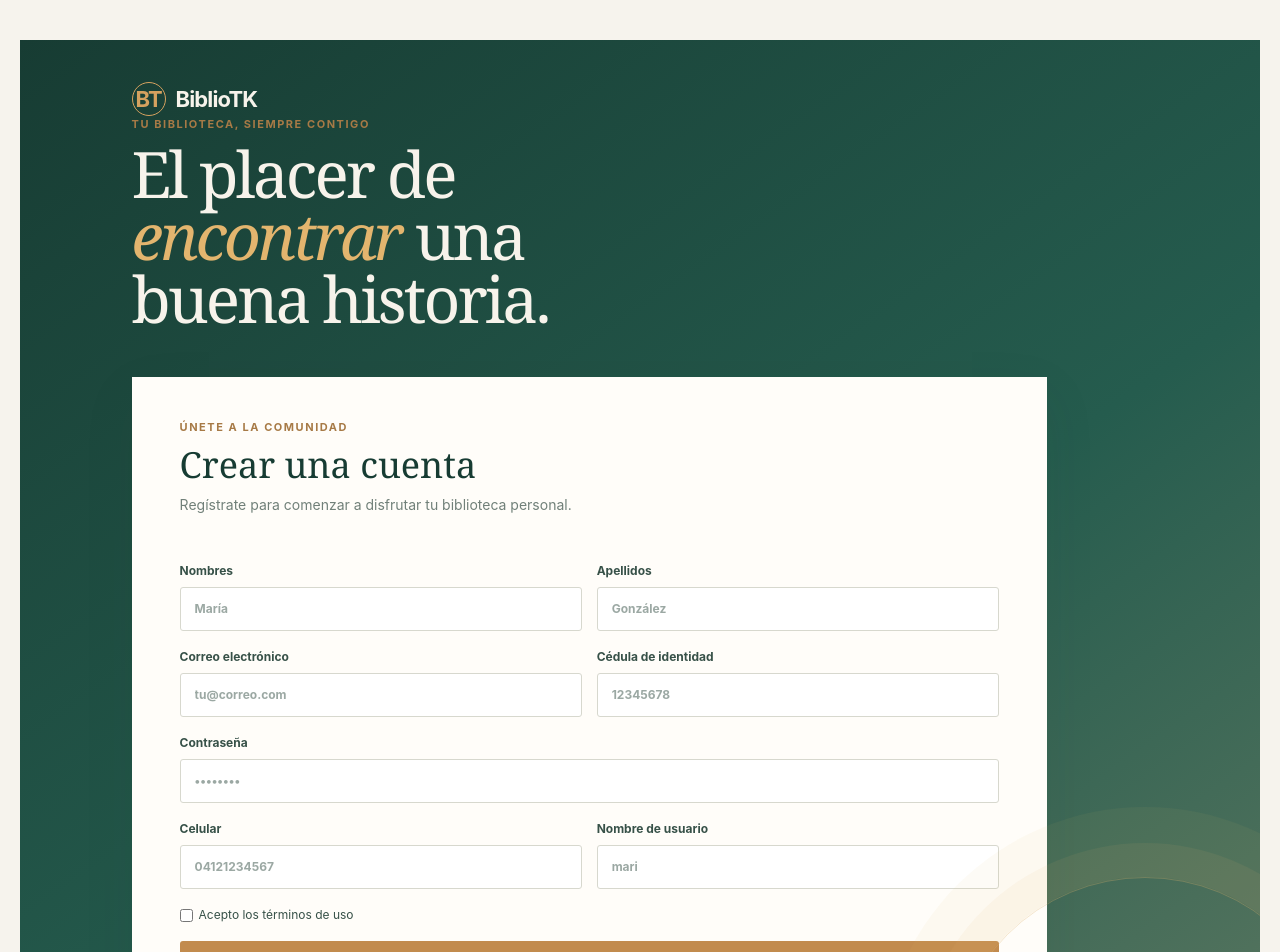
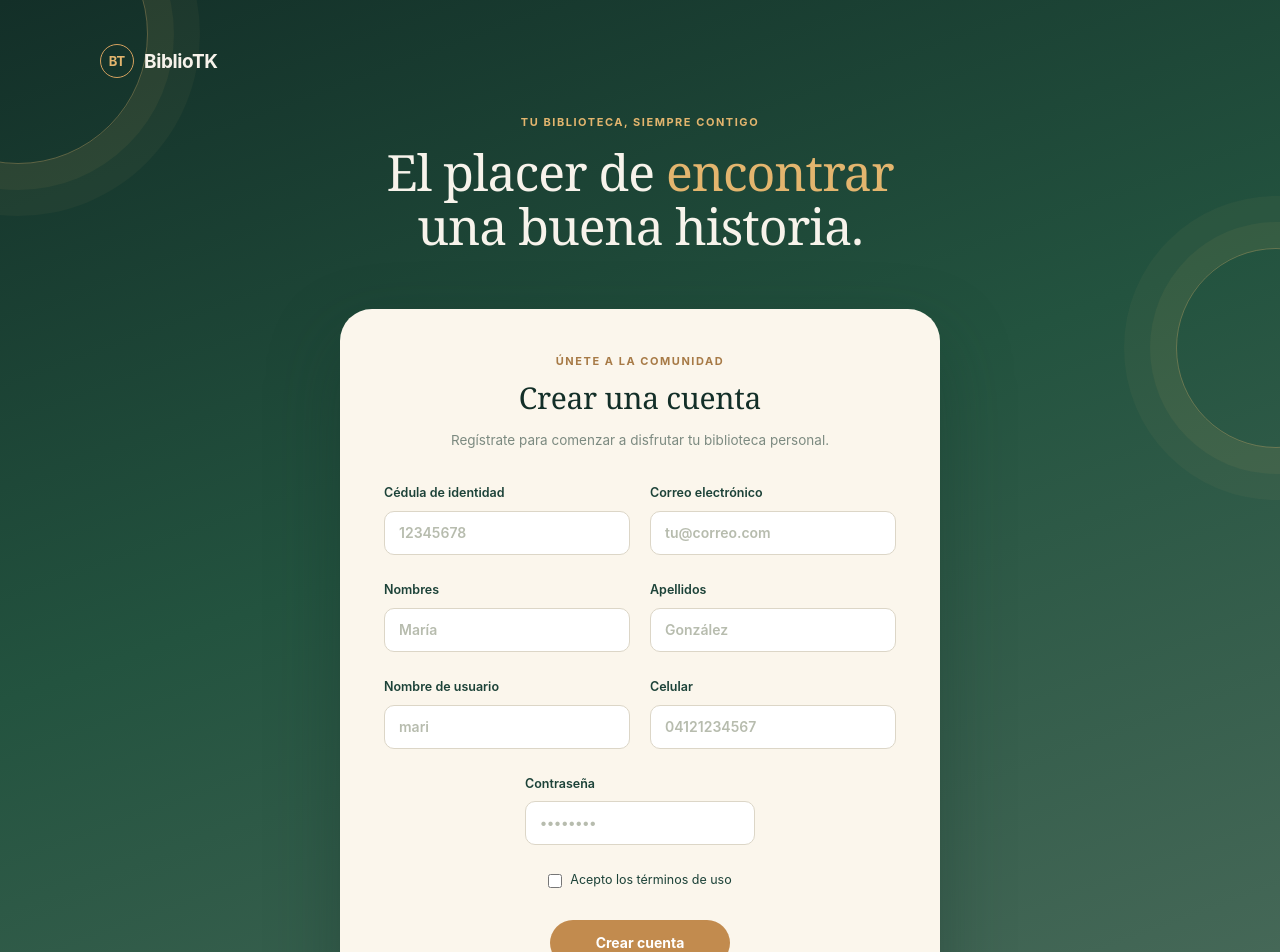
Before and after one commit to Maikiuwu/FrontBiblioTK, a React (Vite) app: page /register in a window 1280 px wide. Shown: the top 952 px of the page. Built offline with nearby package versions, Linux system fonts and the light colour scheme.

Commit message:
Mejora y limpieza de vista registro

```diff
--- a/src/app/pages/Register.jsx
+++ b/src/app/pages/Register.jsx
@@ -13,7 +13,6 @@ const initialFormData = {
 };
 
 function Register({ onBack }) {
-
 	const [submitted, setSubmitted] = useState(false);
 	const [formData, setFormData] = useState(initialFormData);
 
@@ -37,81 +36,138 @@ function Register({ onBack }) {
 		}
 	};
 
+	const inputClasses =
+		"w-full rounded-[10px] border border-[#dcd6c7] bg-white px-3.5 py-2.75 text-sm text-[#18332d] outline-none placeholder:text-[#b7bcae] focus:border-[#4c6c5c] focus:shadow-[0_0_0_3px_rgba(76,108,92,0.18)]";
+	const labelClasses = "grid gap-2 text-[12.5px] font-semibold text-[#1c4238]";
+
 	return (
-		<main className="grid min-h-screen place-items-center bg-[#f6f3ed] px-5 py-10 font-['Inter','Segoe_UI',sans-serif] text-[#18332d] ">
-			<section className="relative flex min-h-71.25 flex-col justify-between overflow-hidden bg-[linear-gradient(145deg,#173c33_0%,#255c4e_58%,#5b7760_100%)] px-[8%] py-7 text-[#f7f3eb] after:absolute after:-bottom-36 after:-right-20 after:size-97.5 after:rounded-full after:border after:border-[#deb36f]/30 after:shadow-[0_0_0_34px_rgba(222,179,111,0.08),0_0_0_70px_rgba(222,179,111,0.06)] md:min-h-0 md:px-[9%] md:py-10.5 w-full">
-				<div className="relative z-10 flex items-center gap-2.5 text-[22px] font-bold tracking-[-0.04em] max-md:hidden">
-					<span className="grid size-8.5 place-items-center rounded-full border border-[#d4a15f] text-[#d4a15f]">
+		<main className="relative min-h-screen overflow-hidden bg-[linear-gradient(160deg,#132f28_0%,#23533f_45%,#4c6c5c_100%)] px-5 py-11 font-['Inter','Segoe_UI',sans-serif] text-[#18332d]">
+			{/* detalle decorativo repetido en el fondo, sin superponerse a la tarjeta */}
+			<div className="pointer-events-none absolute -left-28 -top-24 size-65 rounded-full border border-[#e3b56e]/35 shadow-[0_0_0_26px_rgba(227,181,110,0.06),0_0_0_52px_rgba(227,181,110,0.045)]" />
+			<div className="pointer-events-none absolute -right-24 top-62 hidden size-50 rounded-full border border-[#e3b56e]/35 shadow-[0_0_0_26px_rgba(227,181,110,0.06),0_0_0_52px_rgba(227,181,110,0.045)] md:block" />
+			<div className="pointer-events-none absolute -bottom-40 left-1/3 size-85 rounded-full border border-[#e3b56e]/35 shadow-[0_0_0_26px_rgba(227,181,110,0.06),0_0_0_52px_rgba(227,181,110,0.045)]" />
+
+			<div className="relative z-10 mx-auto max-w-270">
+				{/* logo, arriba a la derecha, circulo y texto centrados entre si */}
+				<div className="mb-9 flex justify-start">
+					<div className="flex items-center gap-2.5">
+						<span className="grid size-8.5 place-items-center rounded-full border border-[#d4a15f] text-[13px] font-bold leading-none text-[#e3b56e]">
 							BT
 						</span>
-					<span>BiblioTK</span>
+						<span className="text-[19px] font-bold leading-none tracking-[-0.02em] text-[#f7f3eb]">
+							BiblioTK
+						</span>
 					</div>
-				<div className="relative z-10 my-auto">
-					<p className="mb-2.5 text-[11px] font-bold uppercase tracking-[0.14em] text-[#a77a46]">
+				</div>
+
+				{/* hero, centrado, "encontrar" cierra la primera linea */}
+				<div className="mx-auto mb-14 max-w-160 text-center">
+					<p className="mb-3.5 text-[11px] font-bold uppercase tracking-[0.14em] text-[#e3b56e]">
 						Tu biblioteca, siempre contigo
 					</p>
-					<h1 className="m-0 mb-5.5 max-w-170 font-[Georgia,serif] text-[39px] font-medium leading-[0.98] tracking-[-0.045em] md:text-[clamp(42px,5vw,69px)]">
-						El placer de
-						<br />
-						<em className="text-[#e3b56e]">encontrar</em> una
-						<br />
-						buena historia.
+					<h1 className="m-0 font-[Georgia,serif] text-[32px] font-medium leading-[1.08] tracking-[-0.02em] text-[#f7f3eb] md:text-[clamp(32px,5vw,50px)]">
+						<span className="block">
+							El placer de{" "}
+							<em className="not-italic text-[#e3b56e]">encontrar</em>
+						</span>
+						<span className="block">una buena historia.</span>
 					</h1>
 				</div>
-				<br />
 
-				<section className="w-full max-w-[90%] bg-[#fffdf9] px-6.25 py-8 shadow-[0_18px_50px_rgba(38,63,53,0.08)] md:px-12 md:py-10.5">
-					<div className="mb-12">
-						<p className="mb-2.5 text-[11px] font-bold uppercase tracking-[0.14em] text-[#a77a46]">
+				{/* tarjeta, centrada, angosta, bordes curvos */}
+				<section className="mx-auto max-w-150 rounded-[32px] bg-[#fbf6ec] px-8 pt-11 pb-9 shadow-[0_30px_70px_rgba(19,47,40,0.35)] md:px-11">
+					<div className="mb-8.5 text-center">
+						{submitted ? (
+							<>
+								<p className="mb-1.5 text-[17px] font-bold uppercase tracking-[0.14em] text-[#a77a46]">
+									Cuenta creada
+								</p>
+								<h2 className="m-0 font-[Georgia,serif] text-[30px] font-medium tracking-[-0.01em] text-[#132f28]">
+									Bienvenido a la comunidad
+								</h2>
+								<p className="mt-2.5 text-[14.5px] text-[#7c8a80]">
+									Esperamos que disfrutes tu estancia.
+								</p>
+							</>
+						) : (
+							<>
+								<p className="mb-1.5 text-[11px] font-bold uppercase tracking-[0.14em] text-[#a77a46]">
 									Únete a la comunidad
 								</p>
-						<h1 className="m-0 font-[Georgia,serif] text-4xl font-medium text-[#173c33]">
+								<h2 className="m-0 font-[Georgia,serif] text-[30px] font-medium tracking-[-0.01em] text-[#132f28]">
 									Crear una cuenta
-						</h1>
-						<p className="mt-2.5 mb-7.5 text-sm text-[#718079]">
+								</h2>
+								<p className="mt-2.5 text-[13.5px] text-[#7c8a80]">
 									Regístrate para comenzar a disfrutar tu biblioteca personal.
 								</p>
+							</>
+						)}
 					</div>
 
 					{submitted ? (
-						<div className="mt-5.5 grid min-h-37.5 place-content-center gap-2 bg-[#fffdf9] text-center text-[#8c9991]">
-							<strong className="font-[Georgia,serif] text-base text-[#375148]">
-								Solicitud enviada
-							</strong>
-							<p className="m-0 text-[11px]">
-								Revisaremos tus datos y te contactaremos pronto.
-							</p>
+						<div
+							className="grid min-h-0 place-content-center"
+							aria-live="polite"
+						/>
+					) : (
+						<form onSubmit={handleSubmit} className="grid gap-6.5">
+							<div className="grid gap-6.5 gap-x-5 md:grid-cols-2">
+								<label htmlFor="cc" className={labelClasses}>
+									Cédula de identidad
+									<input
+										id="cc"
+										name="cc"
+										className={inputClasses}
+										type="text"
+										inputMode="numeric"
+										pattern="[0-9]*"
+										placeholder="12345678"
+										autoComplete="off"
+										required
+										value={formData.cc}
+										onChange={handleChange}
+									/>
+								</label>
+								<label htmlFor="email" className={labelClasses}>
+									Correo electrónico
+									<input
+										id="email"
+										name="email"
+										className={inputClasses}
+										type="email"
+										placeholder="tu@correo.com"
+										autoComplete="email"
+										required
+										value={formData.email}
+										onChange={handleChange}
+									/>
+								</label>
 							</div>
-					) : (
-						<form onSubmit={handleSubmit} className="grid gap-4.5">
-							<div className="grid gap-3.75 md:grid-cols-2">
-								<label
-									htmlFor="nombres"
-									className="grid gap-2 text-xs font-bold text-[#375148]"
-								>
+
+							<div className="grid gap-6.5 gap-x-5 md:grid-cols-2">
+								<label htmlFor="nombres" className={labelClasses}>
 									Nombres
 									<input
 										id="nombres"
 										name="nombres"
-										className="w-full rounded-[3px] border border-[#d7d8ce] bg-white px-3.5 py-3.25 outline-none focus:border-[#3d7966] focus:shadow-[0_0_0_3px_#dcebe2]"
+										className={inputClasses}
 										type="text"
 										placeholder="María"
+										autoComplete="given-name"
 										required
 										value={formData.nombres}
 										onChange={handleChange}
 									/>
 								</label>
-								<label
-									htmlFor="apellidos"
-									className="grid gap-2 text-xs font-bold text-[#375148]"
-								>
+								<label htmlFor="apellidos" className={labelClasses}>
 									Apellidos
 									<input
 										id="apellidos"
 										name="apellidos"
-										className="w-full rounded-[3px] border border-[#d7d8ce] bg-white px-3.5 py-3.25 outline-none focus:border-[#3d7966] focus:shadow-[0_0_0_3px_#dcebe2]"
+										className={inputClasses}
 										type="text"
 										placeholder="González"
+										autoComplete="family-name"
 										required
 										value={formData.apellidos}
 										onChange={handleChange}
@@ -119,116 +175,94 @@ function Register({ onBack }) {
 								</label>
 							</div>
 
-							<div className="grid gap-3.75 md:grid-cols-2">
-								<label
-									htmlFor="email"
-									className="grid gap-2 text-xs font-bold text-[#375148]"
-								>
-									Correo electrónico
+							<div className="grid gap-6.5 gap-x-5 md:grid-cols-2">
+								<label htmlFor="nombreUsuario" className={labelClasses}>
+									Nombre de usuario
 									<input
-										id="email"
-										name="email"
-										className="w-full rounded-[3px] border border-[#d7d8ce] bg-white px-3.5 py-3.25 outline-none focus:border-[#3d7966] focus:shadow-[0_0_0_3px_#dcebe2]"
-										type="email"
-										placeholder="tu@correo.com"
+										id="nombreUsuario"
+										name="nombreUsuario"
+										className={inputClasses}
+										type="text"
+										placeholder="mari"
+										autoComplete="username"
 										required
-										value={formData.email}
+										value={formData.nombreUsuario}
 										onChange={handleChange}
 									/>
 								</label>
+								<label htmlFor="celular" className={labelClasses}>
+									Celular
+									<input
+										id="celular"
+										name="celular"
+										className={inputClasses}
+										type="tel"
+										placeholder="04121234567"
+										autoComplete="tel"
+										required
+										value={formData.celular}
+										onChange={handleChange}
+									/>
+								</label>
+							</div>
 
+							<div className="flex justify-center">
 								<label
-									htmlFor="cc"
-									className="grid gap-2 text-xs font-bold text-[#375148]"
+									htmlFor="contrasena"
+									className={`${labelClasses} w-full max-w-57.5`}
 								>
-									Cédula de identidad
+									Contraseña
 									<input
-										id="cc"
-										name="cc"
-										className="w-full rounded-[3px] border border-[#d7d8ce] bg-white px-3.5 py-3.25 outline-none focus:border-[#3d7966] focus:shadow-[0_0_0_3px_#dcebe2]"
-										type="tel"
-										placeholder="12345678"
+										id="contrasena"
+										name="contrasena"
+										className={inputClasses}
+										type="password"
+										placeholder="••••••••"
+										autoComplete="new-password"
+										minLength={8}
 										required
-										value={formData.cc}
+										value={formData.contrasena}
 										onChange={handleChange}
 									/>
 								</label>
 							</div>
 
 							<label
-								htmlFor="contrasena"
-								className="grid gap-2 text-xs font-bold text-[#375148]"
+								htmlFor="terminos"
+								className="flex items-center justify-center gap-2 text-[12.5px] text-[#1c4238]"
 							>
-								Contraseña
 								<input
-									id="contrasena"
-									name="contrasena"
-									className="w-full rounded-[3px] border border-[#d7d8ce] bg-white px-3.5 py-3.25 outline-none focus:border-[#3d7966] focus:shadow-[0_0_0_3px_#dcebe2]"
-									type="password"
-									placeholder="••••••••"
+									id="terminos"
+									name="terminos"
+									className="size-3.5 accent-[#1c4238]"
+									type="checkbox"
 									required
-									value={formData.contrasena}
-									onChange={handleChange}
 								/>
-							</label>
-							<div className="grid gap-3.75 md:grid-cols-2">
-								<label
-									htmlFor="celular"
-									className="grid gap-2 text-xs font-bold text-[#375148]"
-								>
-									Celular
-									<input
-										id="celular"
-										name="celular"
-										className="w-full rounded-[3px] border border-[#d7d8ce] bg-white px-3.5 py-3.25 outline-none focus:border-[#3d7966] focus:shadow-[0_0_0_3px_#dcebe2]"
-										type="tel"
-										placeholder="04121234567"
-										required
-										value={formData.celular}
-										onChange={handleChange}
-									/>
-								</label>
-								<label
-									htmlFor="nombreUsuario"
-									className="grid gap-2 text-xs font-bold text-[#375148]"
-								>
-									Nombre de usuario
-									<input
-										id="nombreUsuario"
-										name="nombreUsuario"
-										className="w-full rounded-[3px] border border-[#d7d8ce] bg-white px-3.5 py-3.25 outline-none focus:border-[#3d7966] focus:shadow-[0_0_0_3px_#dcebe2]"
-										type="text"
-										placeholder="mari"
-										required
-										value={formData.nombreUsuario}
-										onChange={handleChange}
-									/>
-								</label>
-							</div>
-
-							<label className="flex items-center gap-1.5 text-xs text-[#375148]">
-								<input className="accent-[#28634f]" type="checkbox" required />
 								Acepto los términos de uso
 							</label>
 
+							<div className="flex justify-center pt-1">
 								<button
-								className="flex items-center justify-center rounded-[3px] border-0 bg-[#c28b4e] p-3.75 font-bold text-white transition hover:-translate-y-0.5 hover:bg-[#a8733c]"
+									className="rounded-full border-0 bg-[#c28b4e] px-11.5 py-3.25 text-sm font-bold text-white transition hover:-translate-y-0.5 hover:bg-[#a8733c]"
 									type="submit"
 								>
 									Crear cuenta
 								</button>
+							</div>
 						</form>
 					)}
 
+					<div className="mt-6.5 flex justify-center">
 						<button
 							type="button"
-						className="mx-auto mt-7 block border-0 bg-transparent p-0 text-xs text-[#718079] hover:underline"
+							className="border-0 bg-transparent p-0 text-shadow-2xs font-bold text-[#a77a46] hover:underline"
 							onClick={onBack}
 						>
 							Volver al inicio de sesión
 						</button>
+					</div>
 				</section>
-			</section>
+			</div>
 		</main>
 	);
 }
```
Lines whose indentation alone changed are shown as unchanged.
